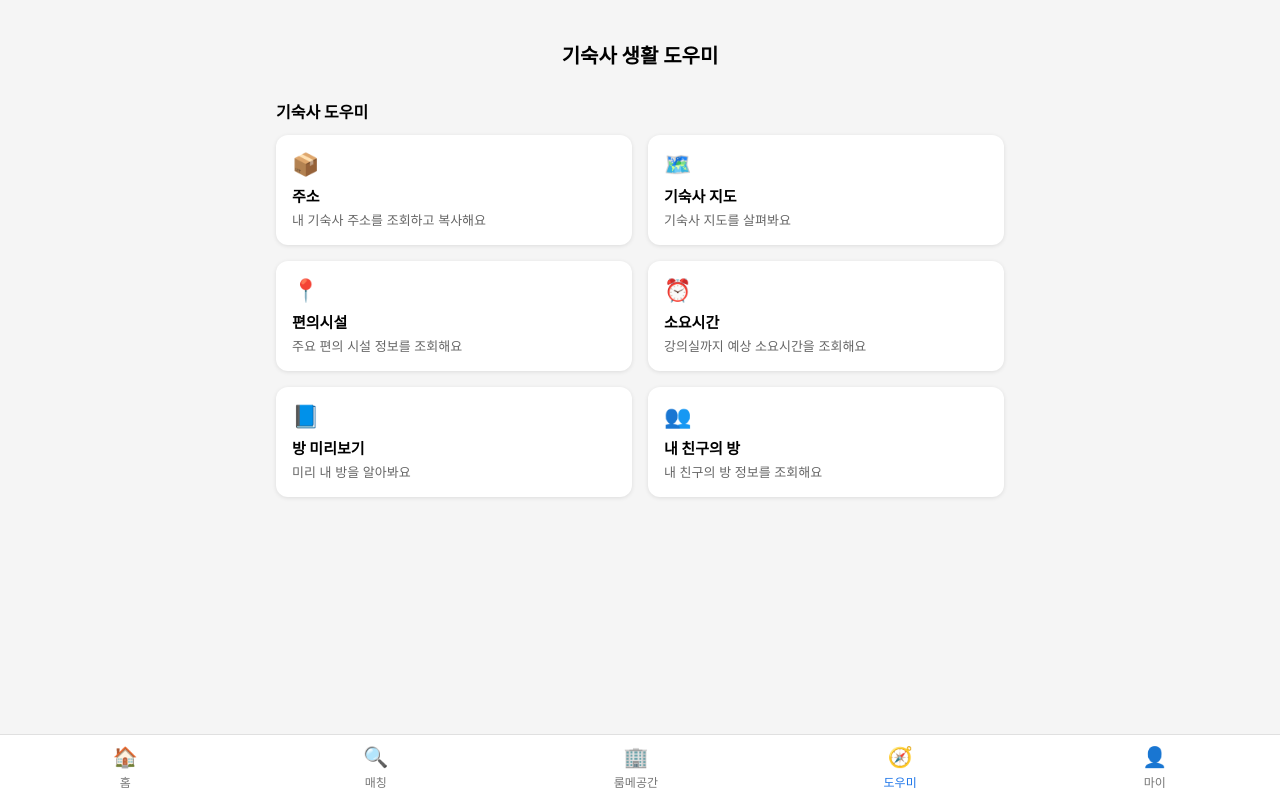
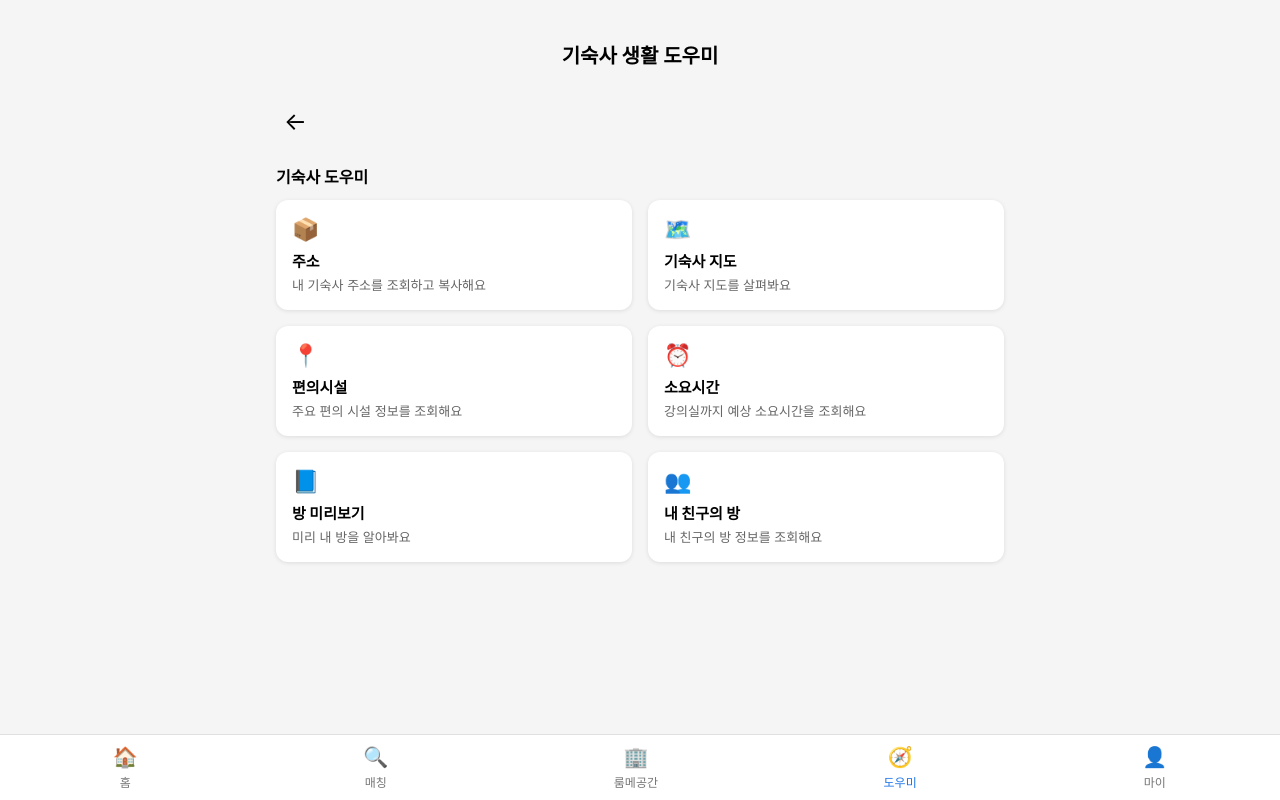
Before and after one commit to lloes098/ycc_project_frontend, a React (Create React App) app in the folder ycc_project_fe/: page /dormitory in a window 1280 px wide. Built offline with nearby package versions, Linux system fonts and the light colour scheme.

Commit message:
C:/Program Files/Git/dormitory 뒤로가기 추가

```diff
--- a/ycc_project_fe/src/pages/Dormitory/HelperMain.tsx
+++ b/ycc_project_fe/src/pages/Dormitory/HelperMain.tsx
@@ -2,6 +2,7 @@ import React from 'react';
 import styled from 'styled-components';
 import { useNavigate } from 'react-router-dom';
 import BottomNavigation from '../../components/BottomNavigation';
+import BackButton from '../../components/BackButton';
 
 const PageContainer = styled.div`
   padding: 20px;
@@ -105,6 +106,7 @@ const HelperMain: React.FC = () => {
     <>
       <PageContainer>
         <Title>기숙사 생활 도우미</Title>
+        <BackButton />
         <SubTitle>기숙사 도우미</SubTitle>
 
         <GridContainer>
```
